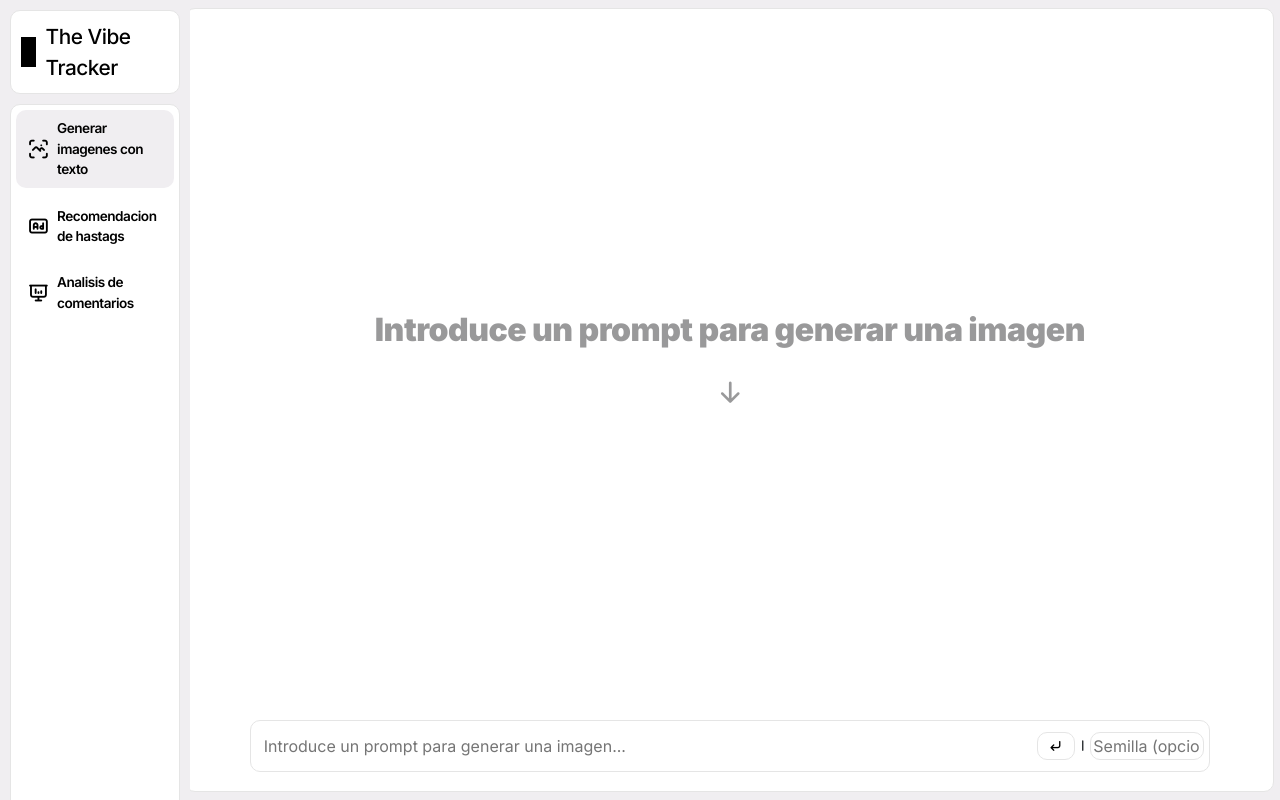
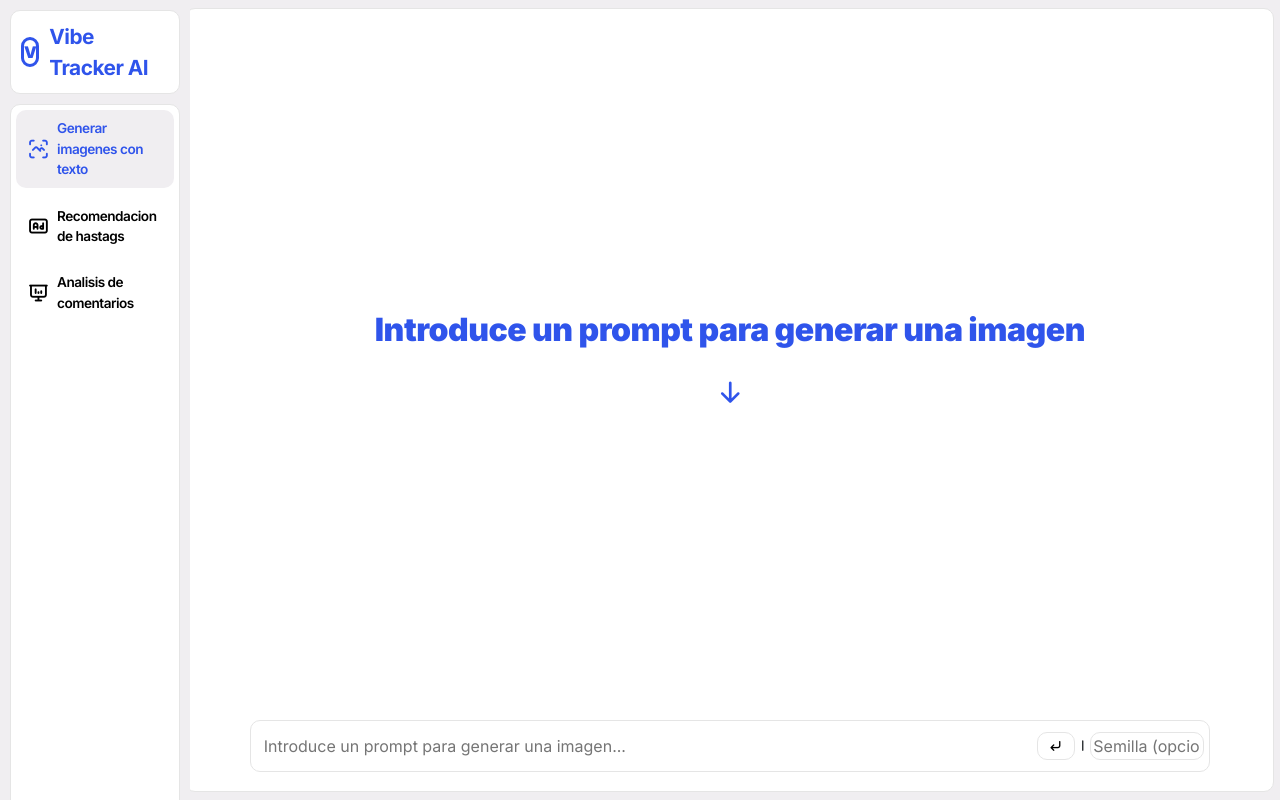
Before and after one commit to hugo-cordoba/Bootcamp-IA, a Flask app: page /generar-imagenes in a window 1280 px wide. Run offline with Flask 3, Linux system fonts and the light colour scheme; parts of the project's set-up code (start-up, migrations or seed data) failed here and were passed over.

Commit message:
[UPD] UI/UX

```diff
--- a/Sprint Final/static/css/style.css
+++ b/Sprint Final/static/css/style.css
@@ -80,20 +80,24 @@ body {
     margin-bottom: 10px;
     border: 1px solid #E5E5E5;
     background-color: white;
-
 }
 
 .sidebar-logo-square{
-    background-color: black;
+    border: solid #2F54EB;
+    color: #2F54EB;
+    border-radius: 10px;
+    display: flex;
+    align-items: center;
+    justify-content: center;
     width: 13%;
     height: 30px;
     margin-right: 10px;
 }
 
 .sidebar-logo span {
-    color: black;
+    color: #2F54EB;
     font-size: 1.3rem;
-    font-weight: 500;
+    font-weight: 700;
 }
 
 .sidebar-nav {
@@ -129,7 +133,7 @@ a.sidebar-link {
 a.sidebar-link.active,
 a.sidebar-link:hover {
     background-color: #f0eef1;
-    color: black;
+    color: #2F54EB;
     border-radius: 10px;
 }
 
@@ -228,7 +232,7 @@ a.sidebar-link:hover {
     justify-content: center;
     flex-direction: column;
     height: 100%;
-    color: #99999a;
+    color: #2F54EB;
 }
 
 .chat-message-instagram {
--- a/Sprint Final/templates/index.html
+++ b/Sprint Final/templates/index.html
@@ -4,7 +4,7 @@
 <head>
     <meta charset="UTF-8">
     <meta name="viewport" content="width=device-width, initial-scale=1.0">
-    <title>THE VIBE TRACKER ©</title>
+    <title>VIBE TRACKER AI ©</title>
     <link rel="stylesheet" href="https://cdn.jsdelivr.net/npm/@tabler/icons-webfont@latest/dist/tabler-icons.min.css" />
     <link href="https://cdn.jsdelivr.net/npm/bootstrap@5.3.2/dist/css/bootstrap.min.css" rel="stylesheet"
         integrity="sha384-T3c6CoIi6uLrA9TneNEoa7RxnatzjcDSCmG1MXxSR1GAsXEV/Dwwykc2MPK8M2HN" crossorigin="anonymous">
@@ -20,8 +20,8 @@
 
             <!-- NOMBRE DE LA WEB -->
             <div class="sidebar-logo">
-                <div class="sidebar-logo-square"></div>
-                <span>The Vibe Tracker</span>
+                <div class="sidebar-logo-square">V</div>
+                <span>Vibe Tracker AI</span>
             </div>
 
             <!-- LISTA DE APLICACIONES -->
```
